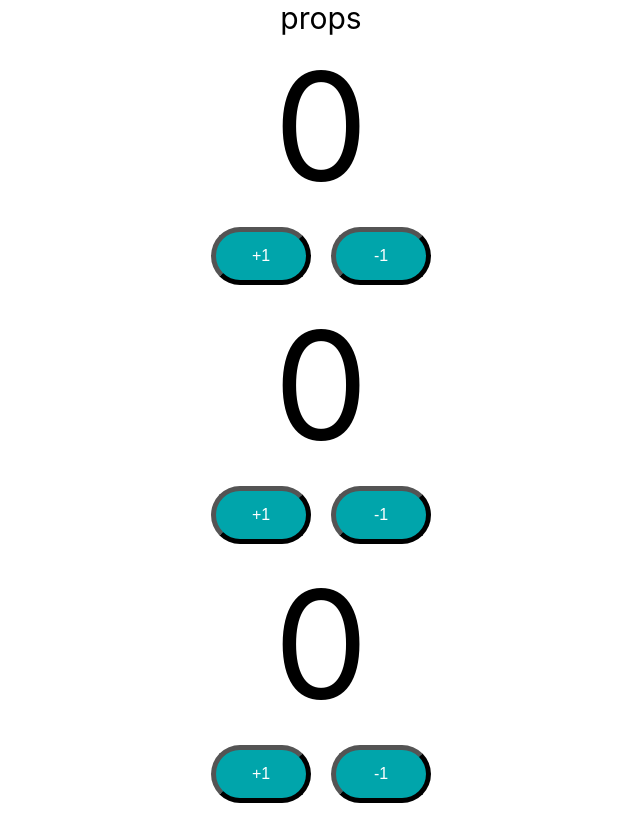
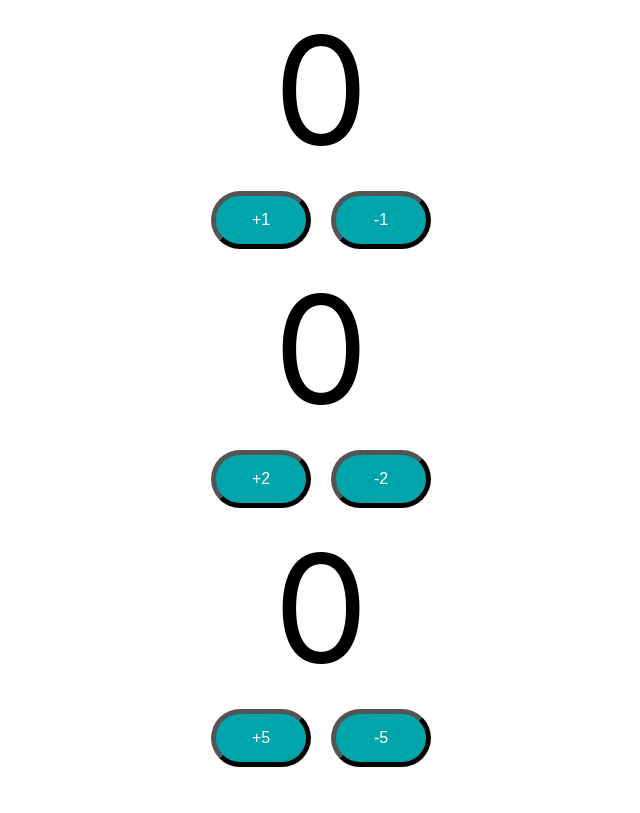
Before and after one commit to roshan395/counter-react, a React (Create React App) app: page / in a window 1280 px wide. Shown: the whole page, without its empty margins (319-959 px from the left). Built offline with nearby package versions, Linux system fonts and the light colour scheme.

Commit message:
added components which update their own state

```diff
--- a/src/App.js
+++ b/src/App.js
@@ -1,26 +1,22 @@
 import './App.css';
 import Counter from './components/counter/Counter';
 
-//passing properties in components
 function App() {
   return (
     <div className="App">
-      <PlayingWithProps property1="value1" property2="value2"></PlayingWithProps>
-      <Counter></Counter>
-      <Counter></Counter>
-      <Counter></Counter>
+      <Counter increaseBy={1}></Counter>
+      <Counter increaseBy={2}></Counter>
+      <Counter increaseBy={5}></Counter>
     </div>
   );
 }
 
-function PlayingWithProps(properties) {
-  //tradational approach of passing properties
-  console.log(properties)
-  console.log(properties.property1)
-  console.log(properties.property2)
-  return (
-    <div>props</div>
-  )
-}
+// function PlayingWithProps({property1, property2}) {
+//   console.log(property1)
+//   console.log(property2)
+//   return (
+//     <div>props</div>
+//   )
+// }
 
 export default App;
--- a/src/components/counter/Counter.jsx
+++ b/src/components/counter/Counter.jsx
@@ -1,17 +1,17 @@
 import { useState } from 'react'
+import { PropTypes } from 'prop-types';
 import './Counter.css'
 
-export default function Counter() {
+export default function Counter({increaseBy}) {
 
-    //mapping the values in array
     const [count, setCount] = useState(0);
 
     function incrementCounterFunction(){
-        setCount(count + 1)
+        setCount(count + increaseBy)
     }
 
     function decrementCounterFunction() {
-        setCount(count - 1)
+        setCount(count - increaseBy)
     }
 
     return (
@@ -20,11 +20,21 @@ export default function Counter() {
             <div>
             <button className="CountButton"
                 onClick={incrementCounterFunction}
-            >+1</button>
+            >+{increaseBy}</button>
             <button className="CountButton"
                 onClick={decrementCounterFunction}
-            >-1</button>
+            >-{increaseBy}</button>
             </div>
             </div>
     )
 }
+
+//adding constaraints on property
+Counter.propTypes =  {
+    increaseBy: PropTypes.number
+}
+
+//adding default values to props
+Counter.defaultProps = {
+    increaseBy: 1
+}
```
